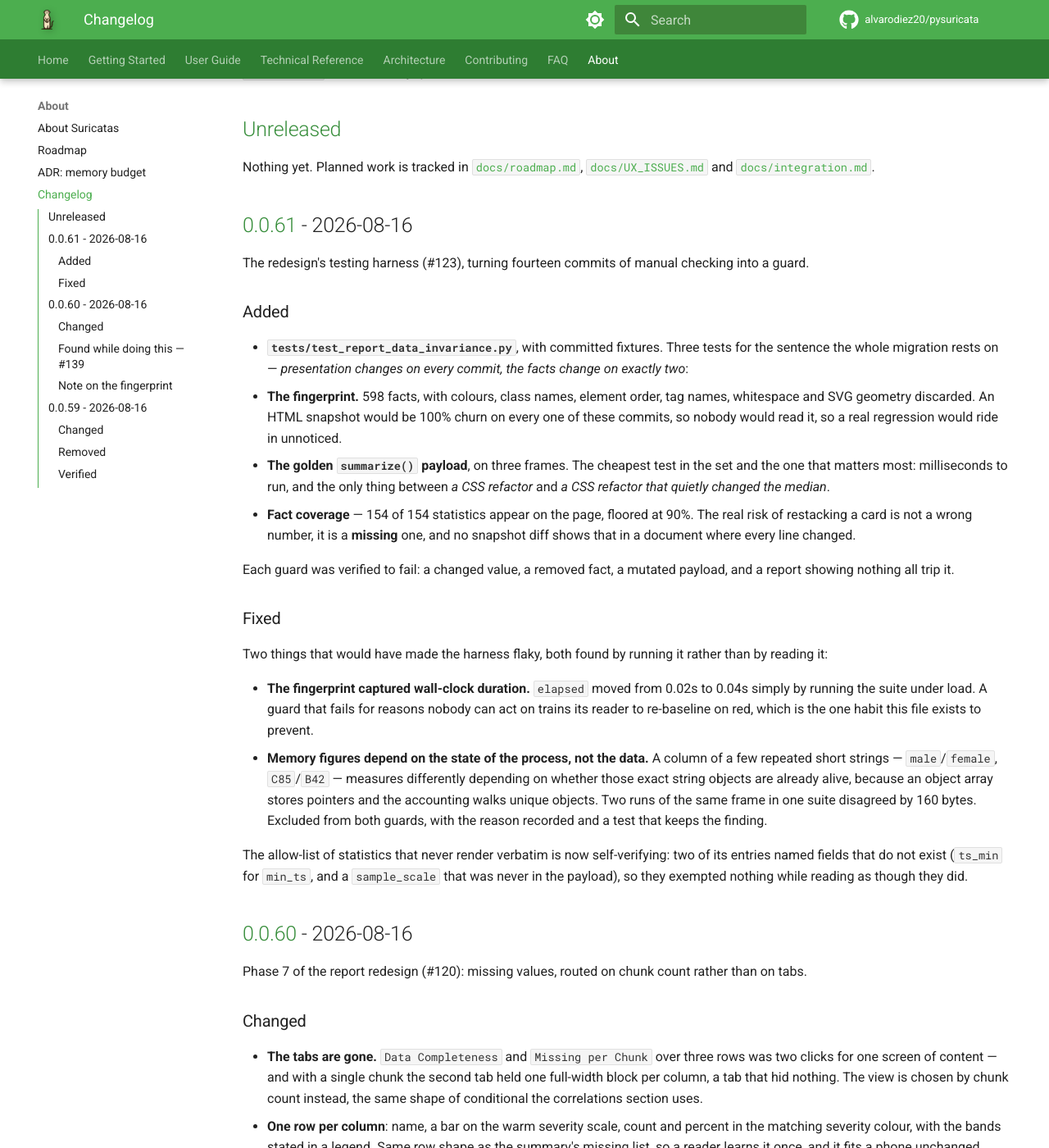
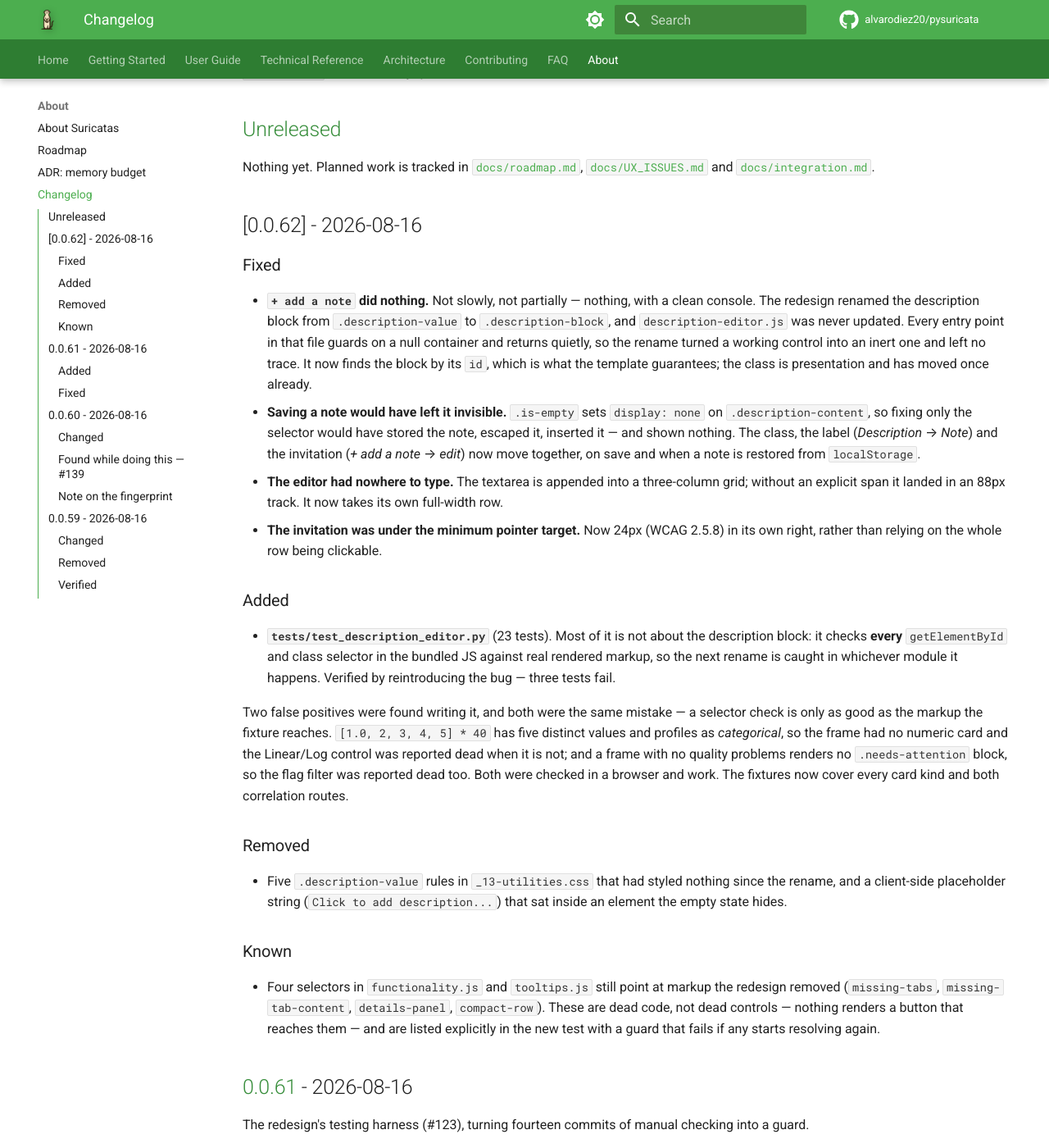
Before and after one commit to alvarodiez20/pysuricata, an MkDocs documentation site: the page built from docs/changelog.md, in a window 1280 px wide and 1400 px high, scrolled down 300 px. Shown: the whole window at 82% size. Built offline with MkDocs 1.6.1 and Material for MkDocs 9.7.7, drawn with Linux system fonts in a browser that asks for light colours; comment, search, counter and statistics services are not loaded.

Commit message:
fix: the note button was looking for a class that no longer exists
`+ add a note` did nothing. Not slowly, not partially -- nothing, with a
clean console.

The redesign renamed the description block from `.description-value` to
`.description-block`. `description-editor.js` still looked for the old
name, and every entry point in that file guards on a null container and
returns quietly, so the rename turned a working control into an inert one
and left no trace anywhere a reader would look. It now finds the block by
its id: the id is what the template guarantees, the class is presentation
and has moved once already.

Fixing the selector alone would have replaced a dead button with a worse
bug. `.is-empty` sets `display: none` on `.description-content`, so the
first note typed would have been stored, escaped, inserted -- and
invisible. The class, the label and the invitation now move together, on
save and when a note is restored from localStorage. The textarea also
gets its own full-width row rather than landing in an 88px grid track,
and the invitation meets the 24px pointer target on its own.

Most of the new test file is not about the description block. The bug is
not that this one selector was wrong; it is that nothing anywhere
asserted that a selector resolves, which is a silent failure mode in
JavaScript. So it checks every `getElementById` and class selector in the
bundled JS against real rendered markup. Reintroducing the original bug
fails three tests.

Writing it produced two false positives, and both were the same mistake:
a selector check is only as good as the markup the fixture reaches.
`[1.0, 2, 3, 4, 5] * 40` has five distinct values and profiles as
categorical, so the frame had no numeric card and the Linear/Log control
looked dead; and a frame with no quality problems renders no
`.needs-attention` block, so the flag filter looked dead too. Both were
checked in a browser and both work. Four selectors really are dead
(`missing-tabs`, `missing-tab-content`, `details-panel`, `compact-row`) --
dead code rather than dead controls, since nothing renders a button that
reaches them. They are listed explicitly, each with its reason, under a
guard that fails if any starts resolving again.

Verified in a browser end to end: empty -> typed -> reloaded -> cleared,
with the note visible at each step and localStorage cleaned at the end.

Co-Authored-By: Claude Opus 5 <noreply@anthropic.com>

```diff
--- a/CHANGELOG.md
+++ b/CHANGELOG.md
@@ -18,6 +18,25 @@ Nothing yet. Planned work is tracked in
 [`docs/roadmap.md`](https://github.com/alvarodiez20/pysuricata/blob/main/docs/roadmap.md),
 [`docs/UX_ISSUES.md`](https://github.com/alvarodiez20/pysuricata/blob/main/docs/UX_ISSUES.md) and
 [`docs/integration.md`](https://github.com/alvarodiez20/pysuricata/blob/main/docs/integration.md).
+
+## [0.0.62] - 2026-08-16
+
+### Fixed
+- **`+ add a note` did nothing.** Not slowly, not partially — nothing, with a clean console. The redesign renamed the description block from `.description-value` to `.description-block`, and `description-editor.js` was never updated. Every entry point in that file guards on a null container and returns quietly, so the rename turned a working control into an inert one and left no trace. It now finds the block by its `id`, which is what the template guarantees; the class is presentation and has moved once already.
+- **Saving a note would have left it invisible.** `.is-empty` sets `display: none` on `.description-content`, so fixing only the selector would have stored the note, escaped it, inserted it — and shown nothing. The class, the label (*Description* → *Note*) and the invitation (*+ add a note* → *edit*) now move together, on save and when a note is restored from `localStorage`.
+- **The editor had nowhere to type.** The textarea is appended into a three-column grid; without an explicit span it landed in an 88px track. It now takes its own full-width row.
+- **The invitation was under the minimum pointer target.** Now 24px (WCAG 2.5.8) in its own right, rather than relying on the whole row being clickable.
+
+### Added
+- **`tests/test_description_editor.py`** (23 tests). Most of it is not about the description block: it checks **every** `getElementById` and class selector in the bundled JS against real rendered markup, so the next rename is caught in whichever module it happens. Verified by reintroducing the bug — three tests fail.
+
+  Two false positives were found writing it, and both were the same mistake — a selector check is only as good as the markup the fixture reaches. `[1.0, 2, 3, 4, 5] * 40` has five distinct values and profiles as *categorical*, so the frame had no numeric card and the Linear/Log control was reported dead when it is not; and a frame with no quality problems renders no `.needs-attention` block, so the flag filter was reported dead too. Both were checked in a browser and work. The fixtures now cover every card kind and both correlation routes.
+
+### Removed
+- Five `.description-value` rules in `_13-utilities.css` that had styled nothing since the rename, and a client-side placeholder string (`Click to add description...`) that sat inside an element the empty state hides.
+
+### Known
+- Four selectors in `functionality.js` and `tooltips.js` still point at markup the redesign removed (`missing-tabs`, `missing-tab-content`, `details-panel`, `compact-row`). These are dead code, not dead controls — nothing renders a button that reaches them — and are listed explicitly in the new test with a guard that fails if any starts resolving again.
 
 ## [0.0.61] - 2026-08-16
 
--- a/pyproject.toml
+++ b/pyproject.toml
@@ -4,7 +4,7 @@ build-backend = "setuptools.build_meta"
 
 [project]
 name = "pysuricata"
-version = "0.0.61"
+version = "0.0.62"
 description = "A lightweight EDA tool inspired by the curious nature of suricates. Built just for fun 🔬."
 authors = [
     {name = 'Alvaro Diez', email = 'alvarodiez20@gmail.com'},
```
Also changed, not shown: pysuricata/static/css/_03-summary.css (+21 -0 lines), pysuricata/static/css/_13-utilities.css (+5 -50 lines), pysuricata/static/js/description-editor.js (+34 -3 lines), 2 other files.
